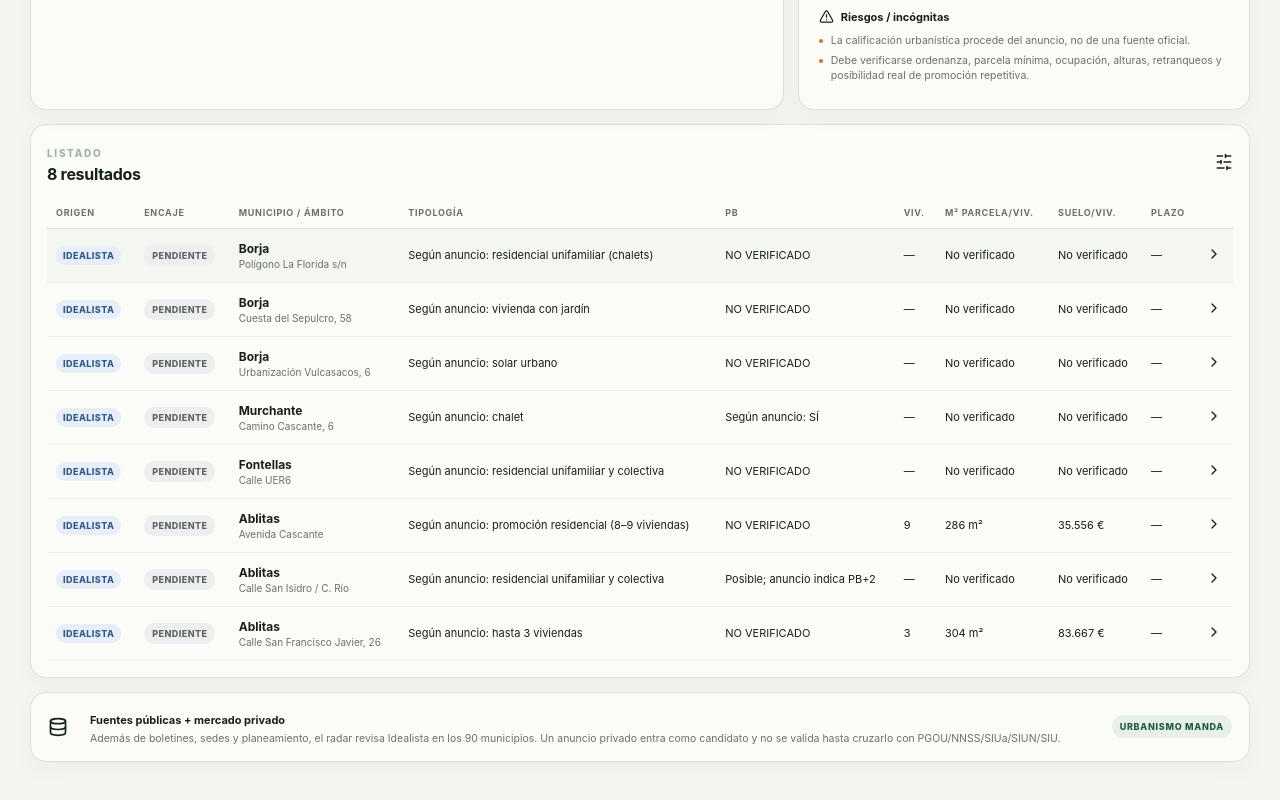
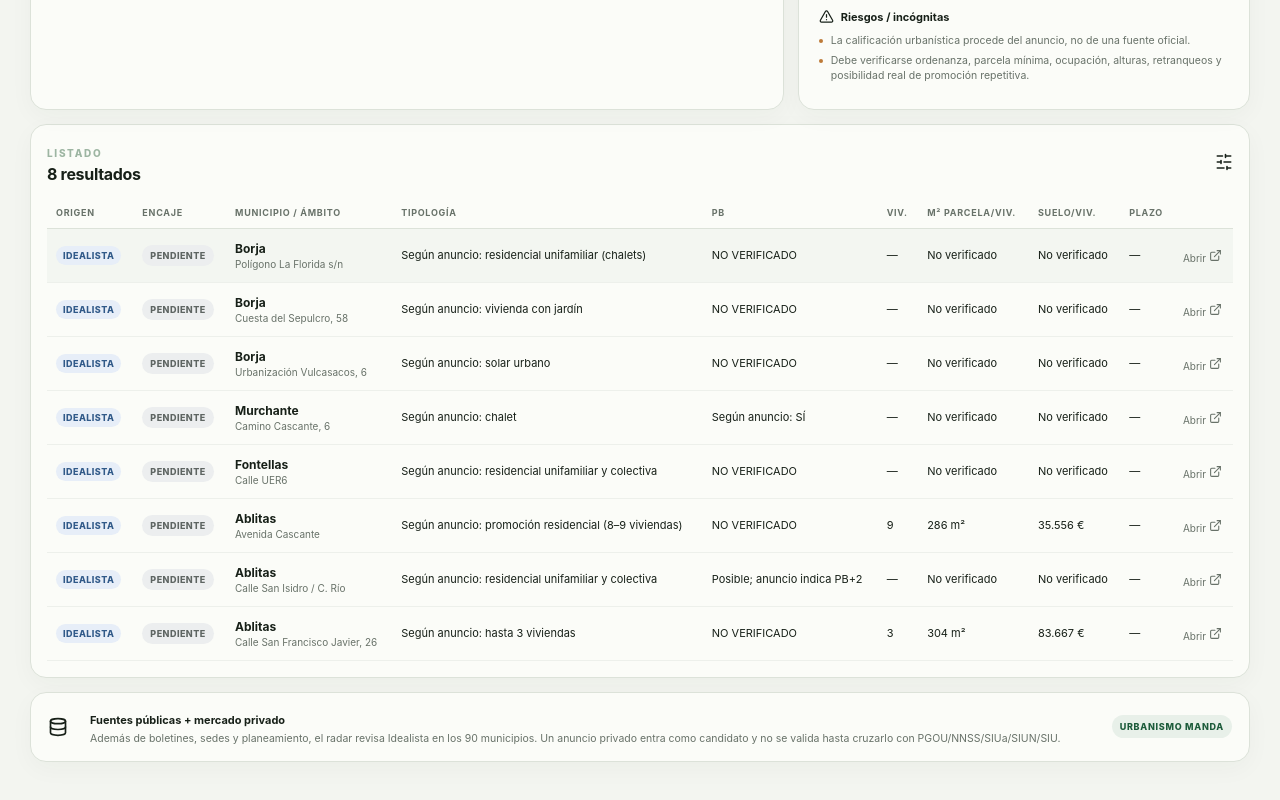
Before and after one commit to mcarrascosa11/arquitecto-agente, a React (Vite) app: page / in a window 1280 px wide. Shown: the part 1302-2102 px from the top of the page. Built offline with nearby package versions, Linux system fonts and the light colour scheme.

Commit message:
Open opportunity source directly from table rows

```diff
--- a/src/App.jsx
+++ b/src/App.jsx
@@ -236,7 +236,7 @@ export default function App() {
           <div className="table-wrap"><table>
             <thead><tr><th>Origen</th><th>Encaje</th><th>Municipio / ámbito</th><th>Tipología</th><th>PB</th><th>Viv.</th><th>m² parcela/viv.</th><th>Suelo/viv.</th><th>Plazo</th><th></th></tr></thead>
             <tbody>
-              {filtered.map(o=><tr key={o.id} onClick={()=>setSelected(o)} className={selected?.id===o.id?'selected-row':''}>
+              {filtered.map(o=><tr key={o.id} onClick={()=>{setSelected(o); if(o.source) window.open(o.source,'_blank','noopener,noreferrer')}} className={selected?.id===o.id?'selected-row':''} title="Abrir fuente en una pestaña nueva">
                 <td><span className={'origin-badge '+((o.origin||'PÚBLICO')==='IDEALISTA'?'private':'public')}>{o.origin||'PÚBLICO'}</span></td>
                 <td><FitBadge fit={o.fit}/></td>
                 <td><strong>{o.municipality}</strong><span>{o.zone}</span></td>
@@ -246,7 +246,7 @@ export default function App() {
                 <td>{formatValue(o.plotPerHome,' m²')}</td>
                 <td>{o.landPerHome ? formatValue(o.landPerHome,' €') : 'No verificado'}</td>
                 <td>{o.deadline || '—'}</td>
-                <td><ChevronRight size={16}/></td>
+                <td><span className="table-open">Abrir <ExternalLink size={13}/></span></td>
               </tr>)}
               {filtered.length===0 && <tr><td colSpan="10" className="table-empty">Sin resultados con estos filtros.</td></tr>}
             </tbody>
```
